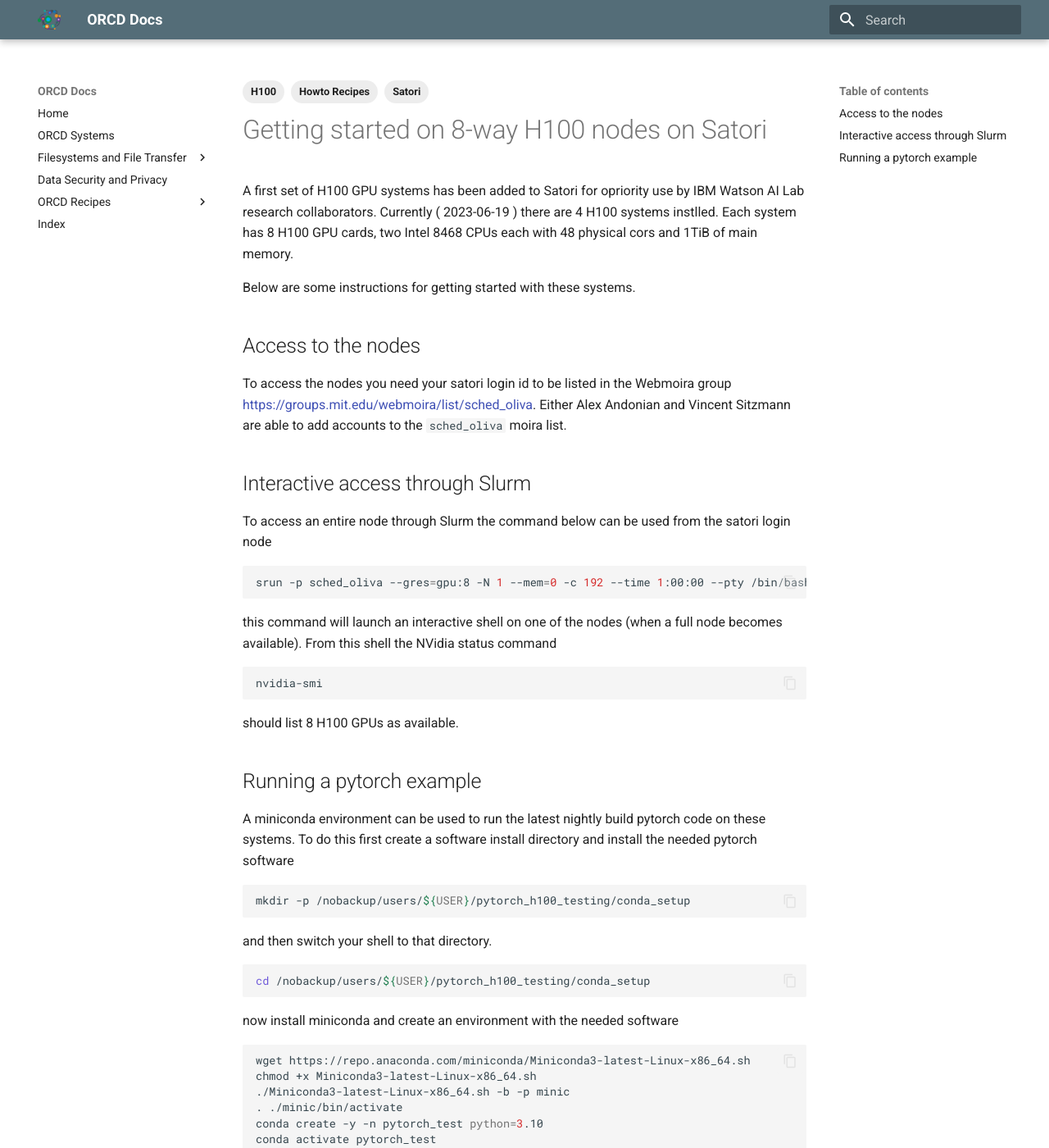
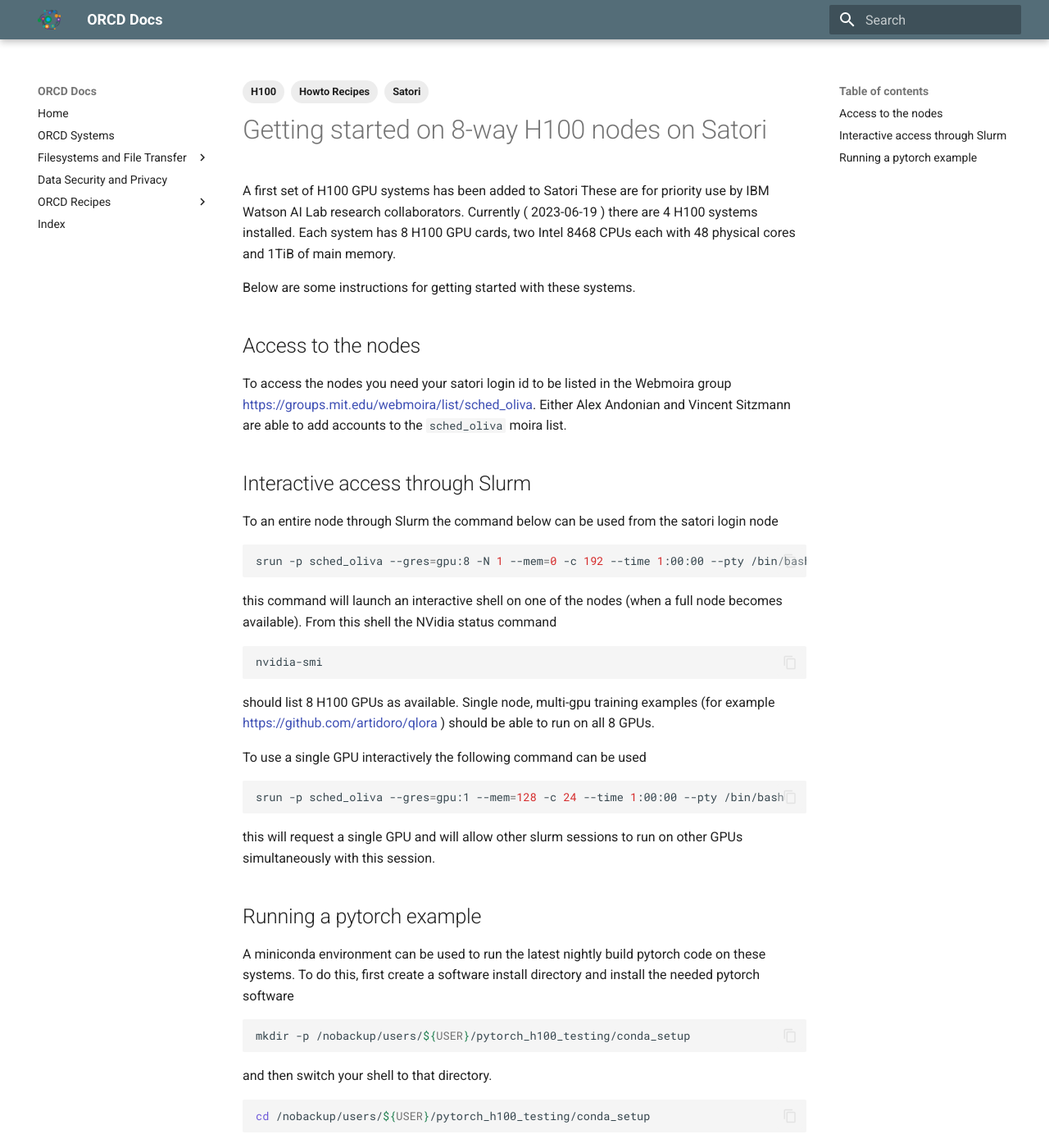
Before and after one commit to mit-orcd/orcd-docs-edit, an MkDocs documentation site: the page built from docs/recipes/h100_getting_started.md, in a window 1280 px wide and 1400 px high. Shown: the whole window at 82% size. Built offline with MkDocs 1.6.1 and Material for MkDocs 9.7.7, drawn with Linux system fonts in a browser that asks for light colours.

Commit message:
Some typo fixing

````diff
--- a/docs/recipes/h100_getting_started.md
+++ b/docs/recipes/h100_getting_started.md
@@ -6,20 +6,24 @@
 ---
 # Getting started on 8-way H100 nodes on Satori
 
-A first set of H100 GPU systems has been added to Satori for opriority use by IBM Watson AI Lab research collaborators.
-Currently ( 2023-06-19 ) there are 4 H100 systems instlled. Each system has 8 H100 GPU cards, two Intel 8468 CPUs each with
-48 physical cors and 1TiB of main memory.
+A first set of H100 GPU systems has been added to Satori
+These are for priority use by IBM Watson AI Lab research collaborators.
+Currently ( 2023-06-19 ) there are 4 H100 systems installed.
+Each system has 8 H100 GPU cards, two Intel 8468 CPUs each with
+48 physical cores and 1TiB of main memory.
 
 Below are some instructions for getting started with these systems.
 
 
 ## Access to the nodes
 
-To access the nodes you need your satori login id to be listed in the Webmoira group [https://groups.mit.edu/webmoira/list/sched_oliva](https://groups.mit.edu/webmoira/list/sched_oliva). Either Alex Andonian and Vincent Sitzmann are able to add accounts to the `sched_oliva` moira list.
+To access the nodes you need your satori login id to be listed in the Webmoira
+group [https://groups.mit.edu/webmoira/list/sched_oliva](https://groups.mit.edu/webmoira/list/sched_oliva).
+Either Alex Andonian and Vincent Sitzmann are able to add accounts to the `sched_oliva` moira list.
 
 ## Interactive access through Slurm
 
-To access an entire node through Slurm the command below can be used from the satori login node
+To an entire node through Slurm the command below can be used from the satori login node
 
 ```bash
 srun -p sched_oliva --gres=gpu:8 -N 1 --mem=0 -c 192 --time 1:00:00 --pty /bin/bash
@@ -30,12 +34,22 @@
 ```bash
 nvidia-smi
 ```
-should list 8 H100 GPUs as available.
+should list 8 H100 GPUs as available. Single node, multi-gpu training examples (for example
+[https://github.com/artidoro/qlora](https://github.com/artidoro/qlora) ) should be able to run
+on all 8 GPUs.
+
+To use a single GPU interactively the following command can be used
+```bash
+srun -p sched_oliva --gres=gpu:1 --mem=128 -c 24 --time 1:00:00 --pty /bin/bash
+```
+
+this will request a single GPU and will allow other slurm sessions to run on other GPUs
+simultaneously with this session.
 
 ## Running a pytorch example
 
-A miniconda environment can be used to run the latest nightly build pytorch code on these systems. To do this first create
-a software install directory and install the needed pytorch software
+A miniconda environment can be used to run the latest nightly build pytorch code on these
+systems. To do this, first create a software install directory and install the needed pytorch software
 
 ```bash
 mkdir -p /nobackup/users/${USER}/pytorch_h100_testing/conda_setup
````
